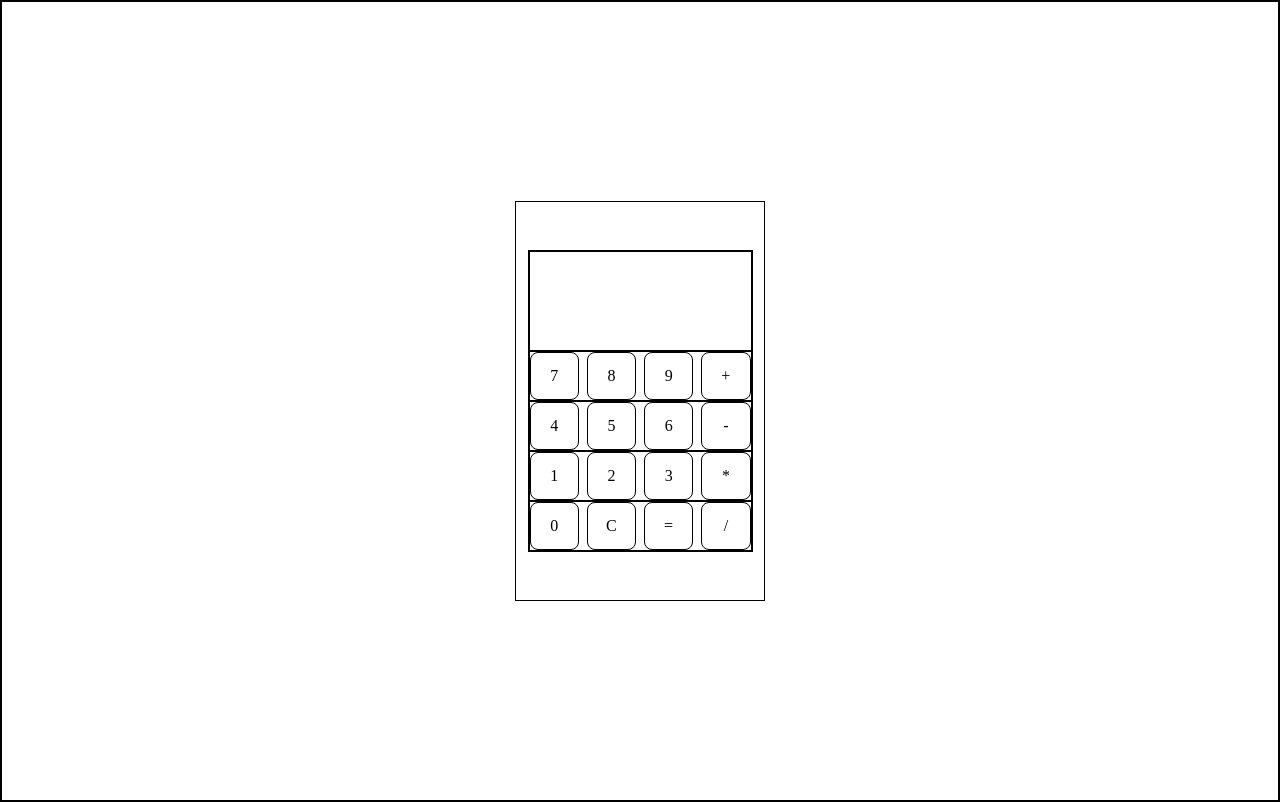
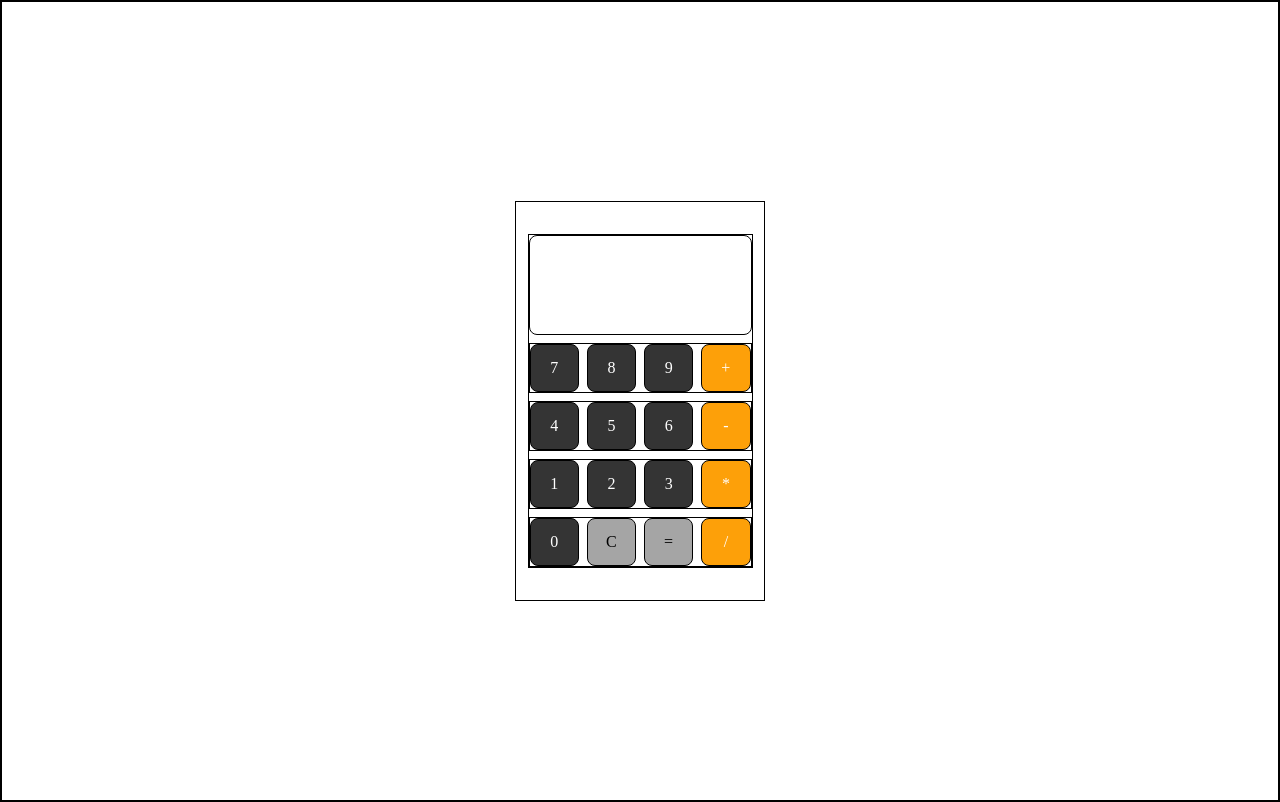
Before and after one commit to Monatric/odin-calculator, a plain HTML site: page index.html in a window 1280 px wide. Drawn offline with Linux system fonts and the light colour scheme.

Commit message:
add colors and spacing

```diff
--- a/styles.css
+++ b/styles.css
@@ -30,6 +30,7 @@ body {
     /* flex-grow: 1; */
     flex-direction: column;
     min-width: 225px;
+    gap: 0.5rem;
 }
 
 .display {
@@ -38,6 +39,7 @@ body {
     align-items: end;
     width: 100%;
     min-height: 100px;
+    border-radius: 8px;
 }
 
 .btn-row {
@@ -56,6 +58,22 @@ body {
     border-radius: 8px;
 }
 
+.cle, .equ {
+    background-color: #a5a5a5;
+}
+
+.plu, .min, .mul, .div {
+    background-color: #fda009;
+    color: #fff;
+}
+
+.zer, .one, .two, .thr,
+.fou, .fiv, .six, .sev,
+.eig, .nin {
+    background-color: #343434;
+    color: #fff;
+}
+
 /* .btn-box.equal {
     flex: 2 1 0%;
 
```
